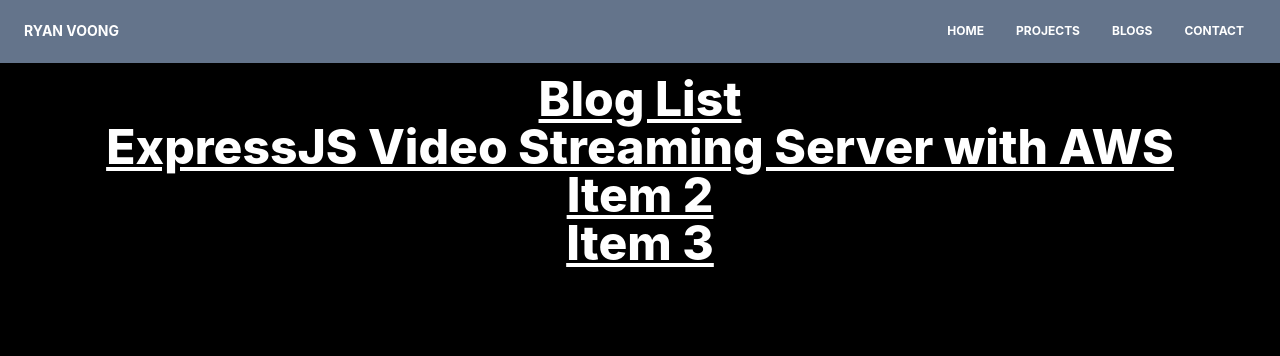
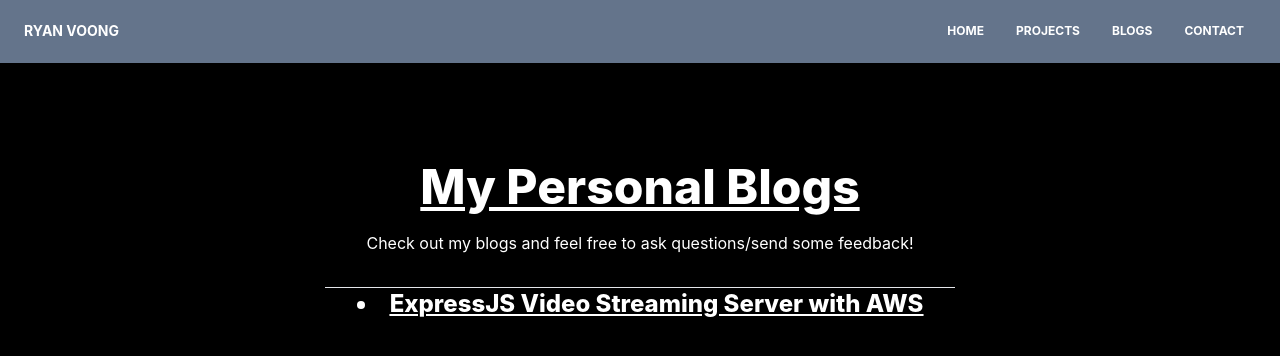
Before and after one commit to ryanpv/personal-site, a React (Create React App) app: page /blogs in a window 1280 px wide. Shown: the top 356 px of the page. Built offline with nearby package versions, Linux system fonts and the light colour scheme.

Commit message:
changed formatting for blog list

```diff
--- a/src/pages/blogList.js
+++ b/src/pages/blogList.js
@@ -4,16 +4,27 @@
 
   return(
     <>
-      <h1 className="text-5xl font-extrabold leading text-white underline text-center">Blog List</h1>
-      <ul>
-        <li className="text-5xl font-extrabold leading text-white underline text-center">
-          <a href="/blogs/item1">
-            ExpressJS Video Streaming Server with AWS
-            </a>
-        </li>
-        <li className="text-5xl font-extrabold leading text-white underline text-center">Item 2</li>
-        <li className="text-5xl font-extrabold leading text-white underline text-center">Item 3</li>
-      </ul>
+      <div className='flex h-full flex-col'>
+        <main className='flex justify-center items-center p-16 mb-auto'>
+          <div className='max-w-4xl flex flex-col divide-y divide-gray-200 dark:divide-gray-700'>
+            <div className='space-y-2 pt-6 pb-8 md:space-y-5'>
+            <header className='text-5xl font-extrabold leading text-white underline text-center'>
+                My Personal Blogs
+              </header>
+            <p className='text-white text-center'>Check out my blogs and feel free to ask questions/send some feedback!</p>
+            </div>
+
+            <div className='container'>
+              <li className="text-2xl font-extrabold leading text-white underline text-center">
+                <a href="/blogs/item1">
+                  ExpressJS Video Streaming Server with AWS
+                </a>
+              </li>
+            </div>
+
+          </div>
+        </main>
+      </div>
     </>
   )
 }
```
